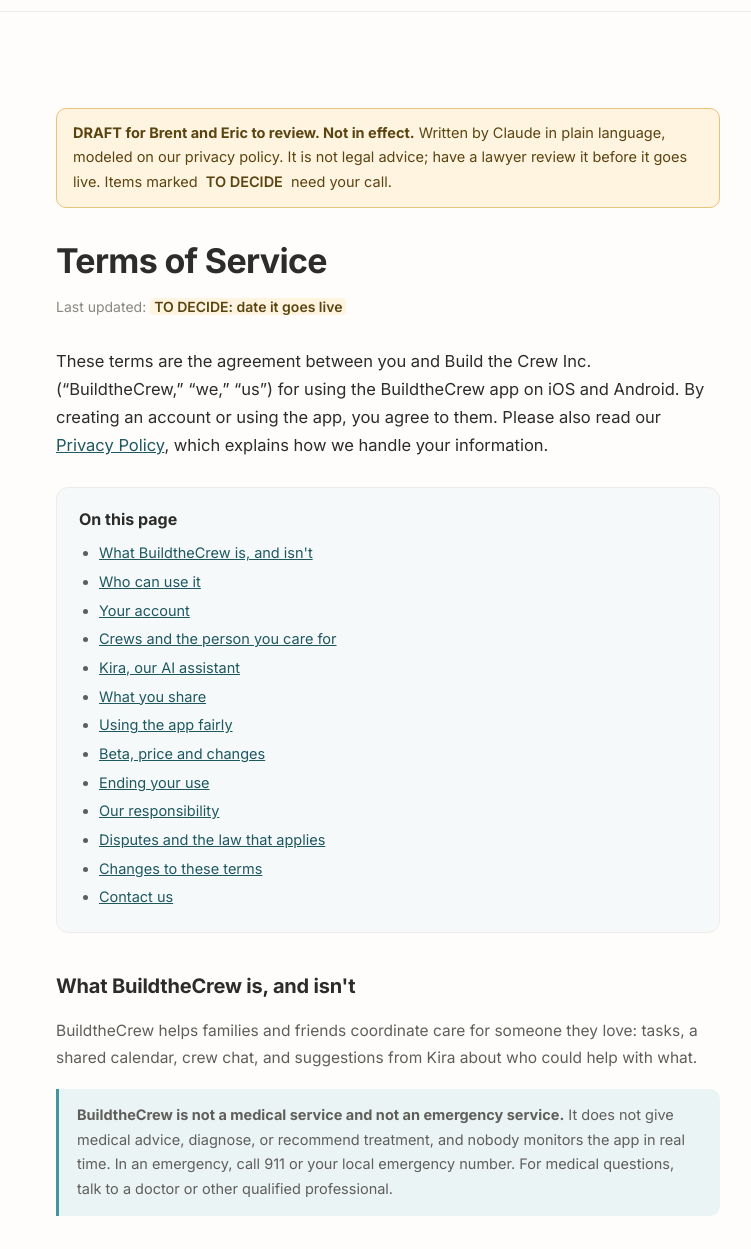
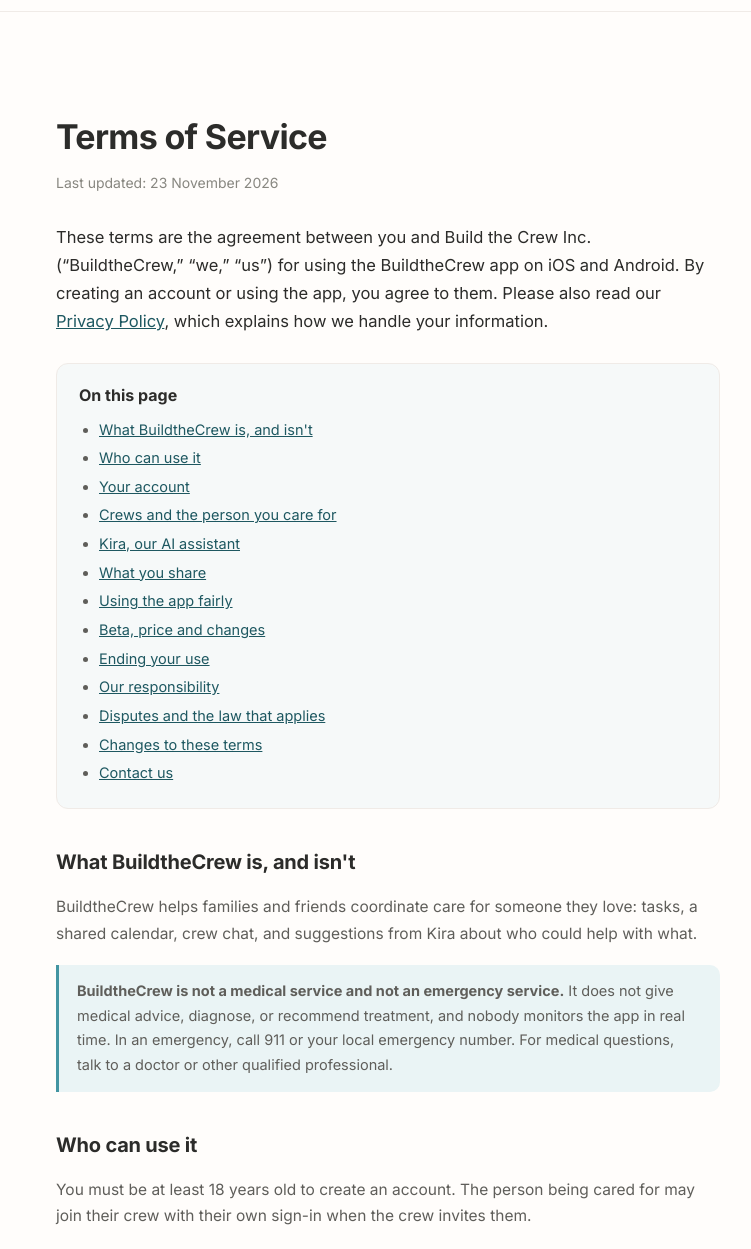
Before and after one commit to brentomalley150/buildthecrew-launch, a plain HTML site: page terms-of-service/index.html in a window 1280 px wide. Shown: the part 48-1297 px from the top of the page, without its empty margins (252-1003 px from the left). Drawn offline with Linux system fonts and the light colour scheme.

Commit message:
Terms of Service: final text (Delaware, 18+, $100 cap, free beta)
Brent's answers 2026-11-23. Removes the draft banner and every TO DECIDE.

Co-Authored-By: Claude Opus 5.5 <noreply@anthropic.com>

```diff
--- a/terms-of-service/index.html
+++ b/terms-of-service/index.html
@@ -33,8 +33,6 @@
   th{background:#f6f9f9;color:var(--ink);font-weight:600;}
   .callout{background:#eaf4f5;border-left:3px solid var(--primary);border-radius:0 10px 10px 0;padding:14px 18px;margin:18px 0;font-size:14.5px;color:var(--ink-soft);}
   .contact-box{background:#f6f9f9;border:1px solid var(--border-soft);border-radius:12px;padding:16px 20px;margin-top:10px;}
-  .draft{background:#fff4e0;border:1px solid #e7c27a;border-radius:10px;padding:12px 16px;margin:0 0 24px;font-size:14.5px;color:#5a4410;}
-  .decide{background:#fff4e0;padding:0 4px;border-radius:4px;color:#5a4410;font-weight:600;}
   footer{border-top:1px solid var(--border-soft);text-align:center;padding:28px 24px;color:var(--ink-quiet);font-size:13px;}
 </style>
 </head>
@@ -46,10 +44,8 @@
 <main>
 
 <main>
-  <div class="draft"><strong>DRAFT for Brent and Eric to review. Not in effect.</strong> Written by Claude in plain language, modeled on our privacy policy. It is not legal advice; have a lawyer review it before it goes live. Items marked <span class="decide">TO DECIDE</span> need your call.</div>
-
   <h1>Terms of Service</h1>
-  <p class="updated">Last updated: <span class="decide">TO DECIDE: date it goes live</span></p>
+  <p class="updated">Last updated: 23 November 2026</p>
 
   <p class="lead">These terms are the agreement between you and Build the Crew Inc. (“BuildtheCrew,” “we,” “us”) for using the BuildtheCrew app on iOS and Android. By creating an account or using the app, you agree to them. Please also read our <a href="/privacy-policy/">Privacy Policy</a>, which explains how we handle your information.</p>
 
@@ -77,7 +73,7 @@
   <div class="callout"><strong>BuildtheCrew is not a medical service and not an emergency service.</strong> It does not give medical advice, diagnose, or recommend treatment, and nobody monitors the app in real time. In an emergency, call 911 or your local emergency number. For medical questions, talk to a doctor or other qualified professional.</div>
 
   <h2 id="who">Who can use it</h2>
-  <p>You must be at least 18 years old to create an account. <span class="decide">TO DECIDE: 18, or the 13 our privacy policy uses as the floor for children</span> The person being cared for may join their crew with their own sign-in when the crew invites them.</p>
+  <p>You must be at least 18 years old to create an account. The person being cared for may join their crew with their own sign-in when the crew invites them.</p>
 
   <h2 id="account">Your account</h2>
   <ul>
@@ -120,16 +116,16 @@
   <p>We may suspend or remove an account that breaks these rules.</p>
 
   <h2 id="beta">Beta, price and changes</h2>
-  <p>BuildtheCrew is free during the beta. <span class="decide">TO DECIDE: what you'll say about future pricing</span> The app is still being built: features may change, pause or end, and there may be bugs. We'll tell you in the app or by email before we start charging for anything.</p>
+  <p>BuildtheCrew is free during the beta. The app is still being built: features may change, pause or end, and there may be bugs. We'll tell you in the app or by email before we start charging for anything.</p>
 
   <h2 id="ending">Ending your use</h2>
   <p>You can stop using BuildtheCrew at any time and delete your account in the app (Settings) or from our <a href="/delete-account.html">account deletion page</a>. We may end or suspend your access if you break these terms, or if we stop offering the app; where we can, we'll tell you first.</p>
 
   <h2 id="liability">Our responsibility</h2>
-  <p><span class="decide">TO DECIDE with a lawyer: this section's exact wording</span> We work hard to keep BuildtheCrew reliable, but we provide it “as is,” without promises that it will always be available, error-free, or right for your situation. To the extent the law allows, Build the Crew Inc. is not liable for indirect or consequential losses, or for what crew members do or don't do, and our total liability to you is limited to <span class="decide">TO DECIDE: amount</span>. Nothing in these terms limits rights you have under law that can't be limited.</p>
+  <p>We work hard to keep BuildtheCrew reliable, but we provide it “as is,” without promises that it will always be available, error-free, or right for your situation. To the extent the law allows, Build the Crew Inc. is not liable for indirect or consequential losses, or for what crew members do or don't do, and our total liability to you is limited to $100. Nothing in these terms limits rights you have under law that can't be limited.</p>
 
   <h2 id="law">Disputes and the law that applies</h2>
-  <p>If something goes wrong, please email us first: most problems can be sorted out quickly. These terms are governed by the laws of <span class="decide">TO DECIDE: state</span>. <span class="decide">TO DECIDE with a lawyer: where disputes are heard</span></p>
+  <p>If something goes wrong, please email us first: most problems can be sorted out quickly. These terms are governed by the laws of the State of Delaware, and any dispute that we can't resolve together will be heard in the state or federal courts located in Delaware.</p>
 
   <h2 id="changes">Changes to these terms</h2>
   <p>We may update these terms as BuildtheCrew grows. When we make material changes, we'll update the date above and tell you in the app or by email. If you keep using BuildtheCrew after a change, you accept the new terms.</p>
```
